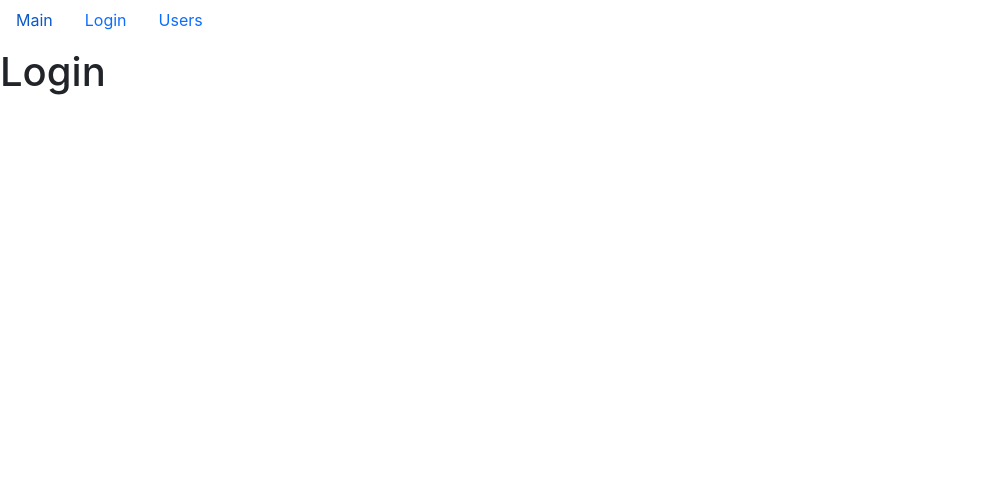
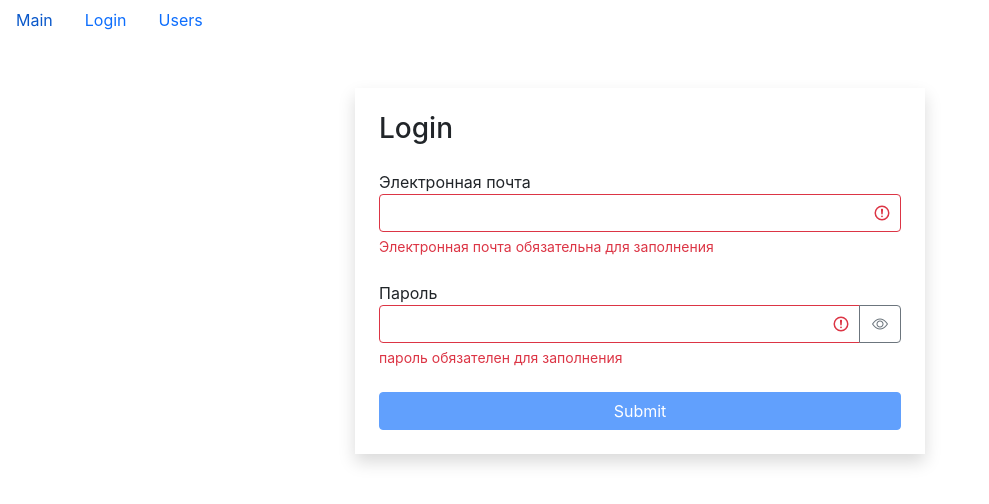
Before and after one commit to RufatMalikov/FAST-COMPANY-hw1, a React (Create React App) app: page /login in a window 1280 px wide. Shown: the top 504 px of the page, without its empty margins (0-989 px from the left). Built offline with nearby package versions, Linux system fonts and the light colour scheme.

Commit message:
forms hw1

```diff
--- /dev/null
+++ b/src/app/components/filter.jsx
@@ -0,0 +1,22 @@
+import React from "react";
+import PropTypes from "prop-types";
+const Filter = ({ filter, onChange }) => {
+    return (
+        <input
+            type="text"
+            id="filter"
+            placeholder="поиск..."
+            value={filter}
+            className="form-control"
+            aria-label="Text input with dropdown button"
+            onChange={onChange}
+        />
+    );
+};
+
+Filter.propTypes = {
+    onChange: PropTypes.func,
+    filter: PropTypes.string
+};
+
+export default Filter;
--- a/src/app/components/login.jsx
+++ /dev/null
@@ -1,7 +0,0 @@
-import React from "react";
-
-const Login = () => {
-    return <h1>Login</h1>;
-};
-
-export default Login;
--- a/src/app/components/table.jsx
+++ b/src/app/components/table.jsx
@@ -5,6 +5,7 @@ import TableBody from "./tableBody";
 
 const Table = ({ onSort, selectedSort, columns, data, children }) => {
     return (
+        <>
             <table className="table">
                 {children || (
                     <>
@@ -13,6 +14,7 @@ const Table = ({ onSort, selectedSort, columns, data, children }) => {
                     </>
                 )}
             </table>
+        </>
     );
 };
 
--- a/src/app/components/tableBody.jsx
+++ b/src/app/components/tableBody.jsx
@@ -21,7 +21,7 @@ const TableBody = ({ data, columns }) => {
         }
         return _.get(item, columns[column].path);
     };
-
+    // console.log(data);
     return (
         <tbody>
             {data.map((item) => (
--- /dev/null
+++ b/src/app/components/textField.jsx
@@ -0,0 +1,52 @@
+import React, { useState } from "react";
+import PropTypes from "prop-types";
+
+const TextField = ({ label, type, name, value, onChange, error }) => {
+    const [showPassword, setShowPassword] = useState(false);
+    const getInputClasses = () => {
+        return "form-control" + (error ? " is-invalid" : "");
+    };
+    const toggleShowPassword = () => {
+        setShowPassword((prevState) => !prevState);
+    };
+    return (
+        <div className="mb-4">
+            <label htmlFor="email">{label}</label>
+            <div className="input-group has-validation ">
+                <input
+                    type={showPassword ? "text" : type}
+                    id={name}
+                    name={name}
+                    value={value}
+                    onChange={onChange}
+                    className={getInputClasses()}
+                />
+                {type === "password" && (
+                    <button
+                        className="btn btn-outline-secondary"
+                        type="button"
+                        onClick={toggleShowPassword}
+                    >
+                        <i
+                            className={
+                                "bi bi-eye" + (showPassword ? "-slash" : "")
+                            }
+                        ></i>
+                    </button>
+                )}
+                {error && <div className="invalid-feedback">{error}</div>}
+            </div>
+        </div>
+    );
+};
+TextField.defaultProps = { type: "text" };
+TextField.propTypes = {
+    label: PropTypes.string,
+    type: PropTypes.string,
+    name: PropTypes.string,
+    value: PropTypes.string,
+    onChange: PropTypes.func,
+    error: PropTypes.string
+};
+
+export default TextField;
--- a/src/app/components/usersList.jsx
+++ b/src/app/components/usersList.jsx
@@ -5,7 +5,7 @@ import SearchStatus from "./searchStatus";
 import Pagination from "./pagination";
 import UserTable from "./usersTable";
 import GroupList from "./groupList";
-
+import Filter from "./filter";
 import _ from "lodash";
 const UsersList = ({ users, setUsers, professions }) => {
     const [currentPage, setCurrentPage] = useState(1);
@@ -34,6 +34,7 @@ const UsersList = ({ users, setUsers, professions }) => {
 
     const handleProfessionSelect = (item) => {
         setSelectedProf(item);
+        setInputSymbol("");
     };
 
     const handlePageChange = (pageIndex) => {
@@ -43,9 +44,21 @@ const UsersList = ({ users, setUsers, professions }) => {
         setSortBy(item);
     };
 
+    const [inputSymbol, setInputSymbol] = useState("");
+    const handleChange = (e) => {
+        setInputSymbol(e.target.value);
+        setSelectedProf();
+    };
+
     if (users) {
+        const filteredUsersonSymbol = users.filter((user) =>
+            user.name.toLowerCase().includes(inputSymbol.toLowerCase().trim())
+        );
+
         const filteredUsers = selectedProf
             ? users.filter((user) => user.profession.name === selectedProf.name)
+            : inputSymbol && filteredUsersonSymbol.length > 0
+            ? filteredUsersonSymbol
             : users;
 
         const count = filteredUsers.length;
@@ -59,8 +72,8 @@ const UsersList = ({ users, setUsers, professions }) => {
         const userCrop = paginate(sortedUsers, currentPage, pageSize);
         const clearFilter = () => {
             setSelectedProf();
+            setInputSymbol("");
         };
-
         return (
             <div className="d-flex">
                 {professions && (
@@ -81,6 +94,12 @@ const UsersList = ({ users, setUsers, professions }) => {
                 <div className="d-flex flex-column">
                     <SearchStatus length={count} />
                     {count > 0 && (
+                        <>
+                            {" "}
+                            <Filter
+                                filter={inputSymbol}
+                                onChange={handleChange}
+                            />
                             <UserTable
                                 users={userCrop}
                                 onDelete={handleDelete}
@@ -88,6 +107,7 @@ const UsersList = ({ users, setUsers, professions }) => {
                                 onSort={handleSort}
                                 selectedSort={sortBy}
                             />
+                        </>
                     )}
                     <div className="d-flex justify-content-center">
                         <Pagination
--- a/src/app/components/usersTable.jsx
+++ b/src/app/components/usersTable.jsx
@@ -45,7 +45,7 @@ const UserTable = ({
             )
         }
     };
-
+    // console.log(users);
     return (
         <Table
             onSort={onSort}
--- /dev/null
+++ b/src/app/layouts/login.jsx
@@ -0,0 +1,89 @@
+import React, { useState, useEffect } from "react";
+import TextField from "../components/textField";
+import { validator } from "../utils/validator";
+
+const Login = () => {
+    const [data, setData] = useState({ email: "", password: "" });
+    const [errors, setErrors] = useState({});
+    const handleChange = ({ target }) => {
+        setData((prevState) => ({
+            ...prevState,
+            [target.name]: target.value
+        }));
+    };
+
+    const validatorConfig = {
+        email: {
+            isRequired: {
+                message: "Электронная почта обязательна для заполнения"
+            },
+            isEmail: { message: "Email введен не корректно" }
+        },
+
+        password: {
+            isRequired: { message: "пароль обязателен для заполнения" },
+            isCapitalSymbol: {
+                message: "Пароль должен содержат хотябы одну заглавную букву"
+            },
+            isContainDigit: {
+                message: "Пароль должен содержать хотя бы одно число"
+            },
+            min: {
+                message: "Пароль должен состоять минимум из 8 символов",
+                value: 8
+            }
+        }
+    };
+
+    useEffect(() => {
+        validate();
+    }, [data]);
+    const validate = () => {
+        const errors = validator(data, validatorConfig);
+        setErrors(errors);
+        return Object.keys(errors).length === 0;
+    };
+    const isValid = Object.keys(errors).length === 0;
+    const handleSubmit = (e) => {
+        e.preventDefault();
+        const isValid = validate();
+        if (!isValid) return;
+        console.log(data);
+    };
+    return (
+        <div className="container mt-5">
+            <div className="row">
+                <div className="col-md-6 offset-md-3 shadow p-4">
+                    <h3 className="mb-4"> Login</h3>
+                    <form onSubmit={handleSubmit}>
+                        <TextField
+                            label="Электронная почта"
+                            name="email"
+                            value={data.email}
+                            onChange={handleChange}
+                            error={errors.email}
+                        />
+                        <TextField
+                            label="Пароль"
+                            type="password"
+                            name="password"
+                            value={data.password}
+                            onChange={handleChange}
+                            error={errors.password}
+                        />
+                        <button
+                            type="submit"
+                            disabled={!isValid}
+                            className="btn btn-primary w-100 mx-auto"
+                        >
+                            {" "}
+                            Submit
+                        </button>
+                    </form>
+                </div>
+            </div>
+        </div>
+    );
+};
+
+export default Login;
--- /dev/null
+++ b/src/app/utils/validator.js
@@ -0,0 +1,50 @@
+export function validator(data, config) {
+    const errors = {};
+    function validate(validateMethod, data, config) {
+        let statusValidate;
+        switch (validateMethod) {
+            case "isRequired":
+                statusValidate = data.trim() === "";
+
+                break;
+            case "isEmail": {
+                const emailRegExp = /^\S+@\S+\.\S+$/g;
+                statusValidate = !emailRegExp.test(data);
+
+                break;
+            }
+            case "isCapitalSymbol": {
+                const capitalRegexp = /[A-Z]+/g;
+                statusValidate = !capitalRegexp.test(data);
+
+                break;
+            }
+            case "isContainDigit": {
+                const digitRegExp = /\d+/g;
+                statusValidate = !digitRegExp.test(data);
+                break;
+            }
+            case "min": {
+                statusValidate = data.length < config.value;
+                break;
+            }
+            default:
+                break;
+        }
+        if (statusValidate) return config.message;
+    }
+    console.log(config);
+    for (const fieldName in data) {
+        for (const validateMethod in config[fieldName]) {
+            const error = validate(
+                validateMethod,
+                data[fieldName],
+                config[fieldName][validateMethod]
+            );
+            if (error && !errors[fieldName]) {
+                errors[fieldName] = error;
+            }
+        }
+    }
+    return errors;
+}
```
Also changed, not shown: src/app/App.js (+3 -8 lines), src/app/layouts/users.jsx (renamed from src/app/components/users.jsx, +3 -4 lines), src/app/layouts/main.jsx (renamed from src/app/components/main.jsx). Lines whose indentation alone changed are shown as unchanged.
